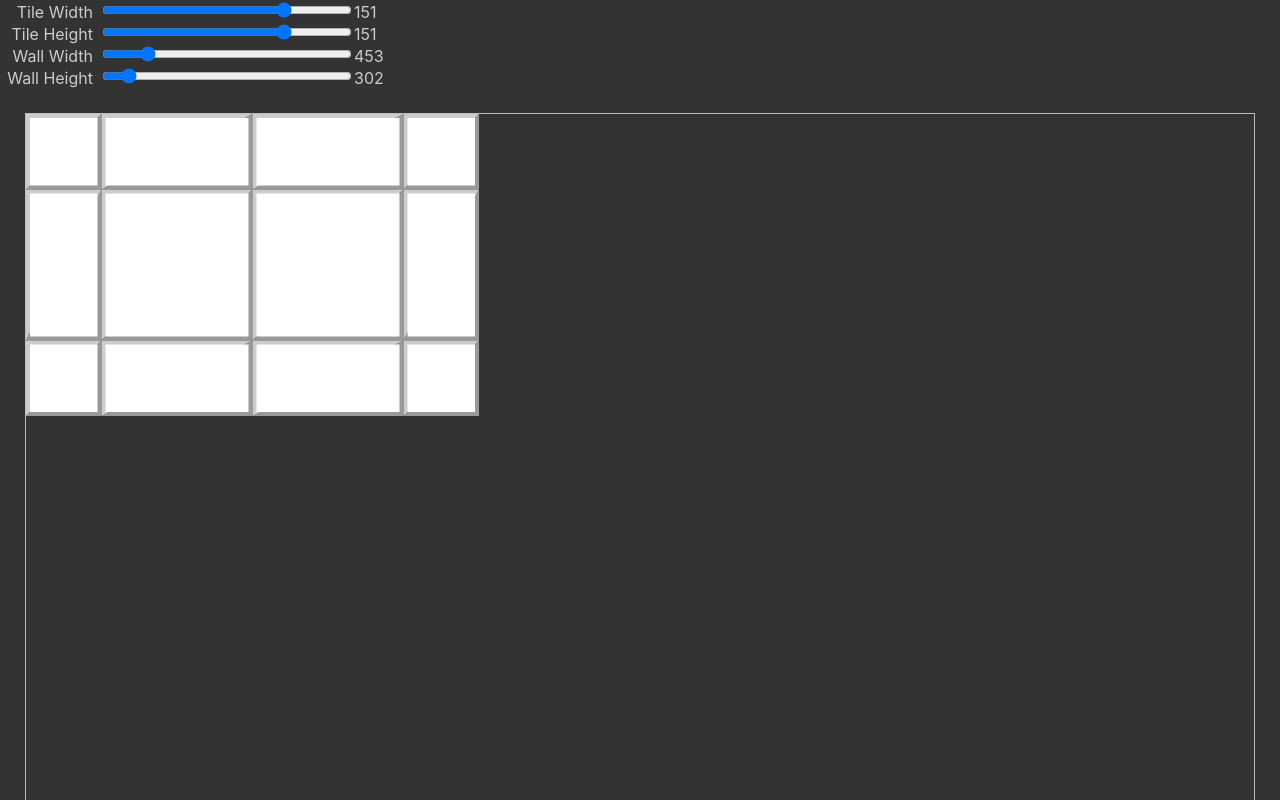
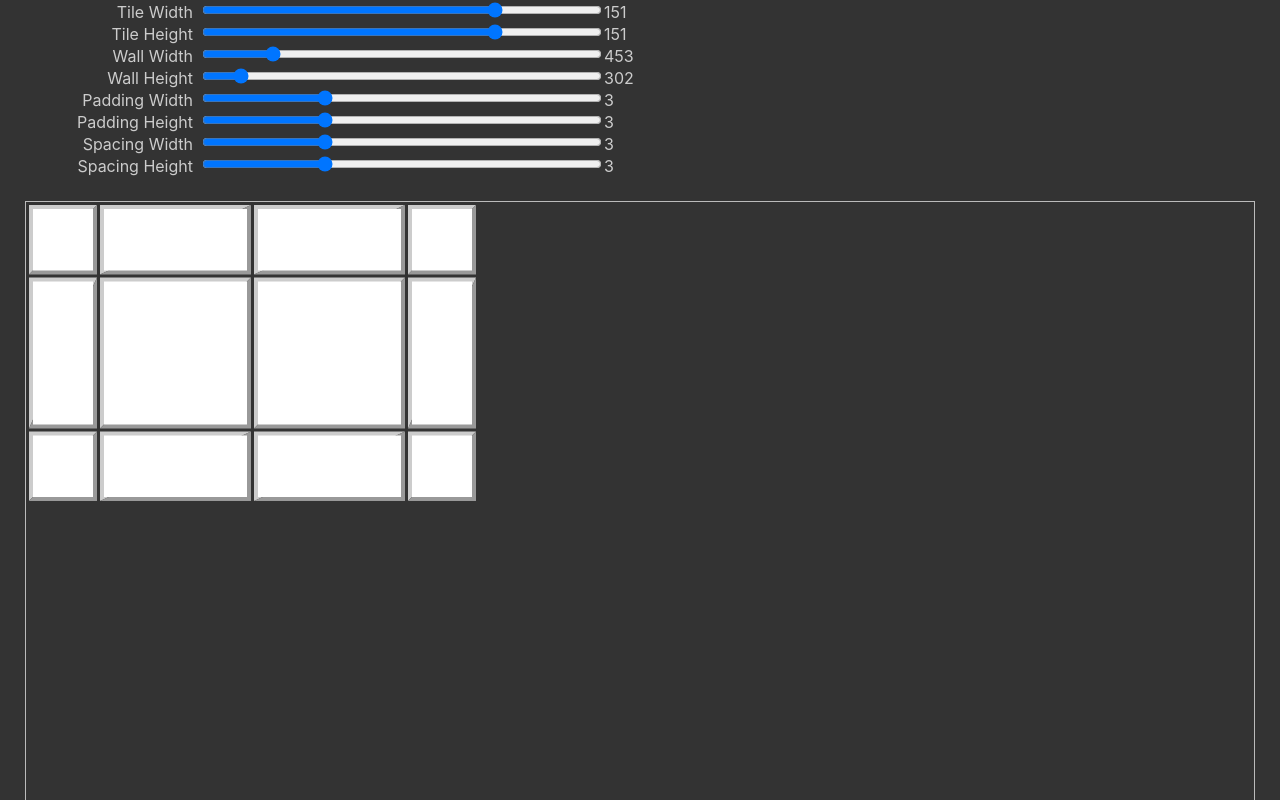
Before and after one commit to b-n/victorious-walls, a React (Create React App) app: page / in a window 1280 px wide. Shown: the top 800 px of the page. Built offline with nearby package versions, Linux system fonts and the light colour scheme.

Commit message:
An algorithm with spacing/padding!

```diff
--- a/src/App.css
+++ b/src/App.css
@@ -21,13 +21,13 @@
 .controls-label {
   color: #ccc;
   padding-right: 7px;
-  width: 100px;
+  width: 200px;
   text-align: right;
   display: inline-block;
 }
 
 .controls-range {
-  width: 250px;
+  width: 400px;
 }
 
 .controls-value {
--- a/src/App.tsx
+++ b/src/App.tsx
@@ -1,105 +1,78 @@
-import React, { ReactElement, useState } from 'react';
+import React from 'react';
 import './App.css';
-
-interface TileOptions {
-  x: number;
-  y: number;
-  width: number;
-  height: number;
-}
-
-const chamfer = 4;
-
-
-const Tile = ({ x, y, width, height }: TileOptions) => {
-  return (
-    <>
-      <polyline
-        points={`${x} ${y} ${x+width} ${y} ${x} ${y+height} ${x} ${y}`}
-        className="shadow-tl"
-      />
-      <polyline
-        points={`${x} ${y+height} ${x+width} ${y} ${x+width} ${y+height} ${x} ${y+height}`}
-        className="shadow-br"
-      />
-      <rect
-        x={x+chamfer}
-        y={y+chamfer}
-        width={width-chamfer*2}
-        height={height-chamfer*2}
-        className="tile"
-      />
-    </>
-  )
-}
-
-interface UseInputOptions {
-  id: string;
-  label: string;
-  extent: [number, number];
-  initialValue: number;
-}
-
-const useInput = ({ id, label, extent, initialValue }: UseInputOptions): [number, ReactElement<any>] => {
-  const [value, setValue] = useState(initialValue);
-  const input = (
-    <div>
-      <label className="controls-label" htmlFor={id}>{label}</label>
-      <input
-        className="controls-range"
-        id={id}
-        value={value}
-        onChange={e => setValue(+e.target.value)}
-        type="range"
-        min={extent[0]}
-        max={extent[1]}
-      />
-      <span className="controls-value">{value}</span>
-    </div>
-  )
-  return [value, input];
-}
+import { Tile } from './components/Tile'
+import { calculateTiles, SplitMethod } from './lib/tiles'
+import { useRangeInput } from './hooks/useRangeInput'
 
 const App: React.FC = () => {
-  const [tileWidth, tileWidthInput] = useInput({
+  const [tileWidth, tileWidthInput] = useRangeInput({
     id: "tile-width",
     label: "Tile Width",
     extent: [10, 200],
     initialValue: 151
   });
-  const [tileHeight, tileHeightInput] = useInput({
+  const [tileHeight, tileHeightInput] = useRangeInput({
     id: "tile-height",
     label: "Tile Height",
     extent: [10, 200],
     initialValue: 151
   });
-  const [wallWidth, wallWidthInput] = useInput({
+  const [wallWidth, wallWidthInput] = useRangeInput({
     id: "wall-width",
     label: "Wall Width",
     extent: [tileWidth, 2000],
     initialValue: tileWidth*3
   });
-  const [wallHeight, wallHeightInput] = useInput({
+  const [wallHeight, wallHeightInput] = useRangeInput({
     id: "wall-height",
     label: "Wall Height",
     extent: [tileHeight, 2000],
     initialValue: tileHeight*2
   });
+  const [paddingWidth, paddingWidthInput] = useRangeInput({
+    id: "padding-width",
+    label: "Padding Width",
+    extent: [0, 10],
+    initialValue: 3
+  });
+  const [paddingHeight, paddingHeightInput] = useRangeInput({
+    id: "padding-height",
+    label: "Padding Height",
+    extent: [0, 10],
+    initialValue: 3
+  });
+  const [spacingWidth, spacingWidthInput] = useRangeInput({
+    id: "spacing-width",
+    label: "Spacing Width",
+    extent: [0, 10],
+    initialValue: 3
+  });
+  const [spacingHeight, spacingHeightInput] = useRangeInput({
+    id: "spacing-height",
+    label: "Spacing Height",
+    extent: [0, 10],
+    initialValue: 3
+  });
 
-  const totalTiles = {
-    x: Math.floor(wallWidth / tileWidth - 1),
-    y: Math.floor(wallHeight / tileHeight - 1),
-  }
-
-  const remainingSpace = {
-    width: wallWidth - totalTiles.x * tileWidth,
-    height: wallHeight - totalTiles.y * tileHeight,
-  }
-
-  const splitTile = {
-    width: remainingSpace.width / 2,
-    height: remainingSpace.height / 2,
-  }
+  const tiles = calculateTiles({
+    canvas: {
+      width: wallWidth,
+      height: wallHeight,
+    },
+    tile: {
+      width: tileWidth,
+      height: tileHeight,
+    },
+    padding: {
+      width: paddingWidth,
+      height: paddingHeight,
+    },
+    spacing: {
+      width: spacingWidth,
+      height: spacingHeight,
+    },
+    splitTile: SplitMethod.MostFullTiles
+  })
 
   return (
     <div>
@@ -107,36 +80,19 @@ const App: React.FC = () => {
       {tileHeightInput}
       {wallWidthInput}
       {wallHeightInput}
+      {paddingWidthInput}
+      {paddingHeightInput}
+      {spacingWidthInput}
+      {spacingHeightInput}
       <svg className="viz">
-        {Array(totalTiles.y+2).fill(0).map((_, i) => {
-          const rowHeight = (i === 0 || i === totalTiles.y + 1) ? splitTile.height : tileHeight;
-          const rowY = i === 0 ? 0 : splitTile.height + (i - 1) * tileHeight;
-
-          return (
-            <>
-              <Tile
-                x={0}
-                y={rowY}
-                width={splitTile.width}
-                height={rowHeight}
-              />
-              {Array(totalTiles.x).fill(0).map((_, j) => (
-                <Tile
-                  x={splitTile.width + j * tileWidth}
-                  y={rowY}
-                  width={tileWidth}
-                  height={rowHeight}
-                />
-              ))}
-              <Tile
-                x={splitTile.width + totalTiles.x * tileWidth}
-                y={rowY}
-                width={splitTile.width}
-                height={rowHeight}
-              />
-            </>
-          )
-        })}
+        {tiles.map(({width, height, x, y}) => (
+          <Tile
+            x={x}
+            y={y}
+            width={width}
+            height={height}
+          />
+        ))}
       </svg>
     </div>
   );
--- /dev/null
+++ b/src/components/Tile.tsx
@@ -0,0 +1,34 @@
+import React from 'react'
+
+interface TileOptions {
+  x: number;
+  y: number;
+  width: number;
+  height: number;
+}
+
+const chamfer = 4;
+
+const Tile = ({ x, y, width, height }: TileOptions) => {
+  return (
+    <>
+      <polyline
+        points={`${x} ${y} ${x+width} ${y} ${x} ${y+height} ${x} ${y}`}
+        className="shadow-tl"
+      />
+      <polyline
+        points={`${x} ${y+height} ${x+width} ${y} ${x+width} ${y+height} ${x} ${y+height}`}
+        className="shadow-br"
+      />
+      <rect
+        x={x+chamfer}
+        y={y+chamfer}
+        width={width-chamfer*2}
+        height={height-chamfer*2}
+        className="tile"
+      />
+    </>
+  )
+}
+
+export { Tile }
--- /dev/null
+++ b/src/hooks/useRangeInput.tsx
@@ -0,0 +1,30 @@
+import { ReactElement, useState } from 'react'
+
+interface UseRangeInputOptions {
+  id: string;
+  label: string;
+  extent: [number, number];
+  initialValue: number;
+}
+
+const useRangeInput = ({ id, label, extent, initialValue }: UseRangeInputOptions): [number, ReactElement<any>] => {
+  const [value, setValue] = useState(initialValue);
+  const input = (
+    <div>
+      <label className="controls-label" htmlFor={id}>{label}</label>
+      <input
+        className="controls-range"
+        id={id}
+        value={value}
+        onChange={e => setValue(+e.target.value)}
+        type="range"
+        min={extent[0]}
+        max={extent[1]}
+      />
+      <span className="controls-value">{value}</span>
+    </div>
+  )
+  return [value, input];
+}
+
+export { useRangeInput }
--- /dev/null
+++ b/src/lib/tiles.ts
@@ -0,0 +1,134 @@
+export interface TileDimensions {
+  x: number
+  y: number
+  width: number
+  height: number
+}
+
+export enum SplitMethod {
+  MostFullTiles,
+  AtLeastHalfSplitTiles,
+}
+
+type HasSplitTiles = boolean;
+
+interface CartesianallySized {
+  width: number
+  height: number
+}
+
+type CanvasSize = CartesianallySized;
+type TileSize = CartesianallySized;
+type CanvasPadding = CartesianallySized;
+type TileSpacing = CartesianallySized;
+
+export interface CalculationOptions {
+  canvas: CanvasSize
+  tile: TileSize
+  padding: CanvasPadding
+  spacing: TileSpacing
+  splitTile: SplitMethod
+}
+
+type FullTiles = number;
+
+type MaxFullTileResult = [FullTiles, HasSplitTiles]
+const maxFullTiles = (options: CalculationOptions, accessor: DimensionAccessor): MaxFullTileResult => {
+
+  const length = accessor(options.canvas)
+  const itemLength = accessor(options.tile)
+  const padding = accessor(options.padding)
+  const spacing = accessor(options.spacing)
+
+
+  // not above the minimum, return 0
+  if (length <= padding * 2) {
+    return [0, true]
+  }
+
+  const lengthWithoutPadding = length - 2 * padding
+
+  // if the space isn't big enough for at least one tile, it'll always be 0
+  if (itemLength > lengthWithoutPadding) {
+    return [0, true]
+  }
+
+  // The first tile has no spacing, and it only complicates formula's. we can
+  // remove it and add it back later. every subsequent tile has spacing.
+  const withoutPaddingAndTile = lengthWithoutPadding - itemLength;
+  const itemWithSpacing = itemLength + spacing;
+
+  // Edge case, since we sometimes fit exactly tiles in the space (no extra splits)
+  if (withoutPaddingAndTile % itemWithSpacing === 0) {
+    return [Math.floor(withoutPaddingAndTile / itemWithSpacing) + 1, false]
+  }
+
+  // Otherwise we assume we always have 2 spaces for the split tiles (technically
+  // only for the second split tile + adding the space back to the first, but it
+  // has the same net effect) - 1 because we need at least some tile to split
+  let remainingSpace = withoutPaddingAndTile - 2 * spacing - 1;
+
+  // return how many full tiles which is that remaining space floored + the one
+  // we removed earlier
+  return [Math.floor(remainingSpace/itemWithSpacing)+1, true]
+}
+
+type DimensionAccessor = (obj: CartesianallySized) => number;
+type TileSizingFunction = ([fullTiles, hasSplits]: [FullTiles, HasSplitTiles], accessor: DimensionAccessor) => number[];
+
+const getTileSizes = (options: CalculationOptions): TileSizingFunction => {
+  return ([fullTiles, hasSplits]: MaxFullTileResult, accessor: DimensionAccessor): number[] => {
+    const itemLength = accessor(options.tile)
+    if (!hasSplits) {
+      return Array(fullTiles).fill(itemLength);
+    }
+
+    // At least half a tile = removing one of the full tiles
+    if (options.splitTile === SplitMethod.AtLeastHalfSplitTiles) {
+      fullTiles -= 1;
+    }
+
+    const length = accessor(options.canvas);
+    const padding = accessor(options.padding);
+    const spacing = accessor(options.spacing);
+
+    // total spacing = total full tiles + 1 since there will be a space either side for the split tiles
+    const totalSpacing = (fullTiles + 1) * spacing
+    const availableForSplitTiles = (length) - (2 * padding) - totalSpacing - (fullTiles * itemLength)
+
+    const splitTileLength = availableForSplitTiles / 2
+
+    return [ splitTileLength, ...Array(fullTiles).fill(itemLength), splitTileLength ]
+  }
+}
+
+const calculateTiles = (options: CalculationOptions): Array<TileDimensions> => {
+  const widthAccessor = (obj: CartesianallySized) => obj.width;
+  const heightAccessor = (obj: CartesianallySized) => obj.height;
+  const tileSizes = getTileSizes(options);
+
+  const xTiles = tileSizes(maxFullTiles(options, widthAccessor), widthAccessor);
+  const yTiles = tileSizes(maxFullTiles(options, heightAccessor), heightAccessor);
+
+  // both X and Y tiles return:
+  // - first tile: padding + 0 on the first tile
+  // - n + 1 tile: padding + first tile + (currentTileIndex - 1) * (tileWidth + tileSpacing))
+  // The second option is since the first tile could be variable sizes
+
+  const { spacing, padding, tile } = options;
+
+  return yTiles.flatMap((height, y) => {
+    return xTiles.map((width, x) => {
+      return {
+        width,
+        height,
+        x: padding.width + ((x === 0) ? 0 : xTiles[0] + spacing.width + (spacing.width + tile.width) * (x - 1)),
+        y: padding.height + ((y === 0) ? 0 : yTiles[0] + spacing.height + (spacing.height + tile.height) * (y - 1)),
+      }
+    })
+  })
+}
+
+export {
+  calculateTiles
+};
```
